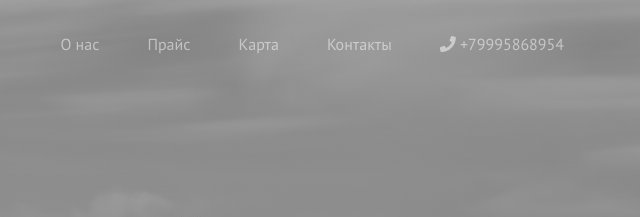
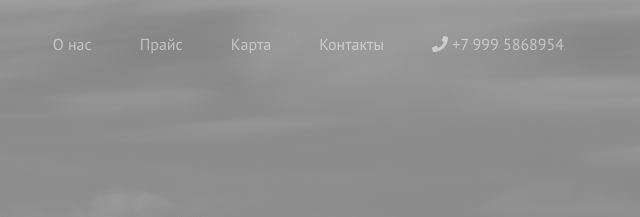
Before and after one commit to git-forest/git-forest.github.io, a plain HTML site: page index.html in a window 1280 px wide. Shown: the top 217 px of the page, 607-1247 px from the left. Drawn offline with nearby package versions, Linux system fonts and the light colour scheme.

Commit message:
fix phone

```diff
--- a/index.html
+++ b/index.html
@@ -56,7 +56,7 @@
             <a class="nav-link" href="#contact">Контакты</a>
           </li>
           <li class="nav-item">
-              <a class="nav-link" href="tel:"><i class="fas fa-phone"></i> +79995868954</a>
+              <a class="nav-link" href="tel:89995868954"><i class="fas fa-phone"></i> +7 999 5868954</a>
           </li>
         </ul>
       </div>
```
